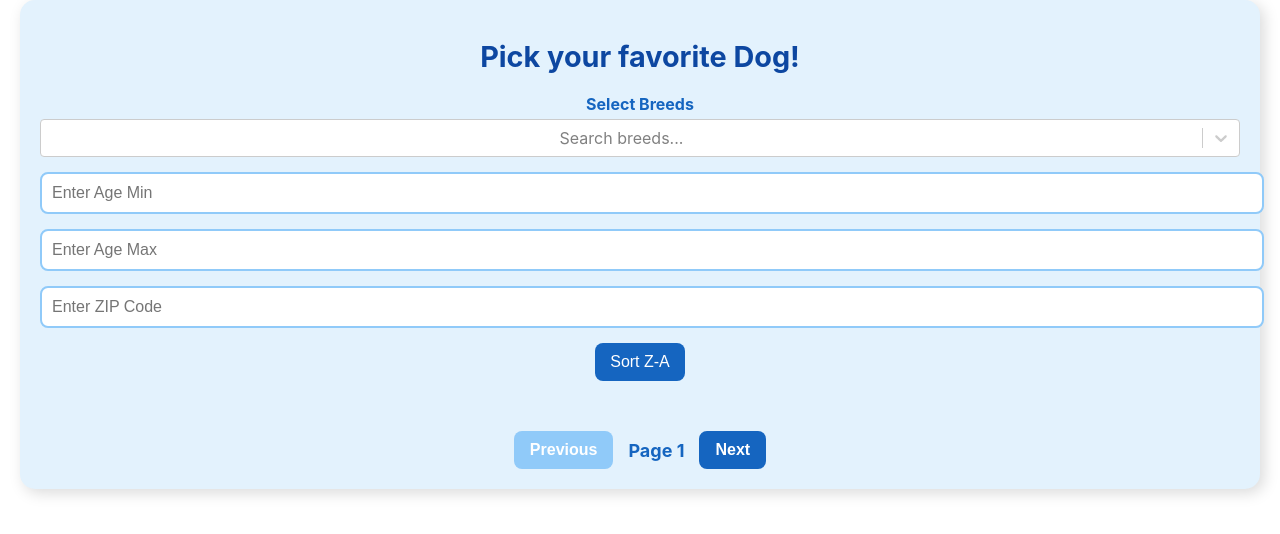
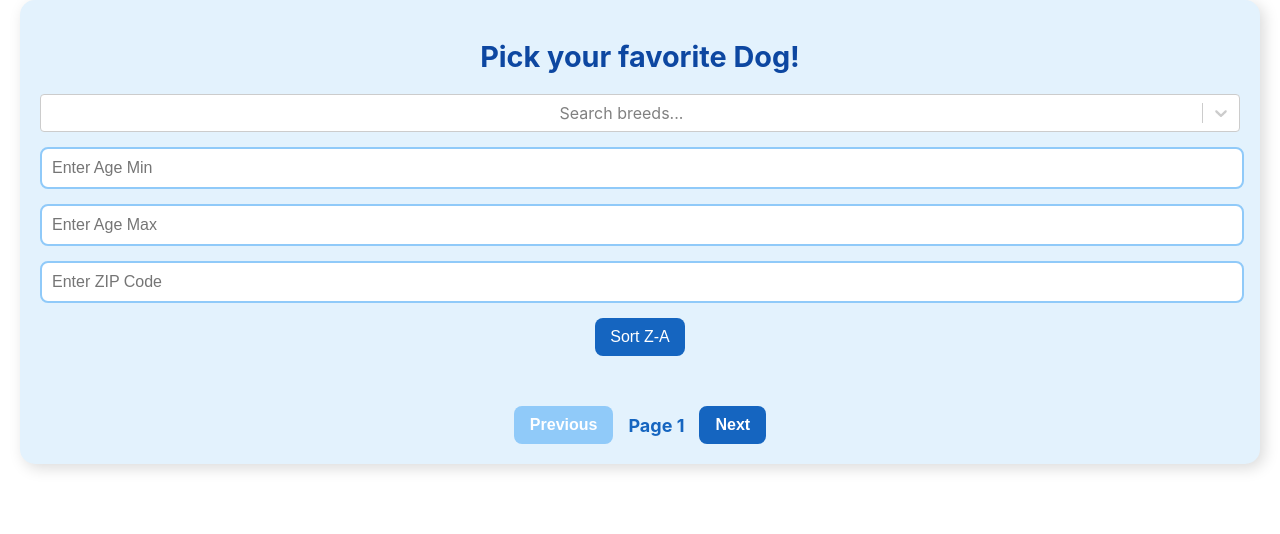
Before and after one commit to Nikul54/fetchdogs, a React (Create React App) app: page /search in a window 1280 px wide. Shown: the top 534 px of the page. Built offline with nearby package versions, Linux system fonts and the light colour scheme; no server answers.

Commit message:
html updates

```diff
--- a/package.json
+++ b/package.json
@@ -20,6 +20,7 @@
     "process": "^0.11.10",
     "react": "^19.0.0",
     "react-dom": "^19.0.0",
+    "react-number-format": "^5.4.3",
     "react-router-dom": "^7.3.0",
     "react-scripts": "5.0.1",
     "react-select": "^5.10.1",
--- a/src/Components/DogDetails/DogDetails.css
+++ b/src/Components/DogDetails/DogDetails.css
@@ -5,13 +5,14 @@
   padding: 15px;
   justify-content: center;
   align-items: center;
-
 }
 
 .dog-card {
   background: linear-gradient(to bottom right, #e3f2fd, #bbdefb);
   border-radius: 15px;
   box-shadow: 4px 4px 15px rgba(0, 0, 0, 0.15);
+  width: 180px;
+  height: 250px;
   padding: 20px;
   text-align: center;
   transition: transform 0.3s ease-in-out, box-shadow 0.3s ease-in-out;
--- a/src/Components/SearchDog/SearchDog.css
+++ b/src/Components/SearchDog/SearchDog.css
@@ -23,18 +23,20 @@
   font-weight: bold;
   display: block;
   margin-bottom: 5px;
+  justify-content: center;
 }
 
 /* Dropdown */
 .breed-dropdown {
-  width: 100%;
   margin-bottom: 15px;
   font-size: 1rem;
+  width: 100%;
 }
 
 /* Input fields */
 .input-container {
   margin-bottom: 15px;
+  max-width: 1180px;
 }
 
 .age-input,
--- a/src/Components/SearchDog/SearchDog.js
+++ b/src/Components/SearchDog/SearchDog.js
@@ -43,7 +43,6 @@ const SearchDog = () => {
       console.error('Error fetching breeds:', error);
     }
   };
-
 
   const fetchDogs = useCallback(async () => {
     try {
@@ -106,7 +105,15 @@ const SearchDog = () => {
     if (hasSearched) {
       fetchDogs();
     }
-  }, [selectedBreeds, zipCode, ageMin, ageMax, fetchDogs, hasSearched]);
+  }, [
+    selectedBreeds,
+    zipCode,
+    ageMin,
+    ageMax,
+    fetchDogs,
+    hasSearched,
+    sortOrder,
+  ]);
 
   const toggleSortOrder = () => {
     setSortOrder((prevOrder) => (prevOrder === 'asc' ? 'desc' : 'asc'));
@@ -119,11 +126,6 @@ const SearchDog = () => {
     setHasSearched(true); // Ensures fetchDogs is called only after user interaction
   };
 
-  const handleZipChange = (e) => {
-    setZipCode(e.target.value);
-    setHasSearched(true);
-  };
-
   const handleAgeMinChange = (e) => {
     setAgeMin(e.target.value);
     setHasSearched(true);
@@ -134,12 +136,19 @@ const SearchDog = () => {
     setHasSearched(true);
   };
 
+  const handleZipChange = (e) => {
+    const value = e.target.value;
+    if (/^\d{0,5}$/.test(value)) {
+      setZipCode(value);
+      setHasSearched(true);
+    }
+  };
+
   return (
     <div className="dog-selection-container">
       <h1 className="title">Pick your favorite Dog!</h1>
 
-      <div className="breed-selection">
-        <label className="label">Select Breeds</label>
+      <div className="breed-input">
         <ReactSelect
           className="breed-dropdown"
           isMulti
@@ -154,7 +163,7 @@ const SearchDog = () => {
       <div className="input-container">
         <input
           className="age-input"
-          type="text"
+          type="number"
           placeholder="Enter Age Min"
           value={ageMin}
           onChange={handleAgeMinChange}
@@ -164,7 +173,7 @@ const SearchDog = () => {
       <div className="input-container">
         <input
           className="age-input"
-          type="text"
+          type="number"
           placeholder="Enter Age Max"
           value={ageMax}
           onChange={handleAgeMaxChange}
@@ -174,10 +183,11 @@ const SearchDog = () => {
       <div className="input-container">
         <input
           className="zip-input"
-          type="text"
+          type="number"
           placeholder="Enter ZIP Code"
           value={zipCode}
           onChange={handleZipChange}
+          maxLength={5}
         />
       </div>
 
```
Also changed, not shown: 1 other file (tests, documents, lock files or other folders).
